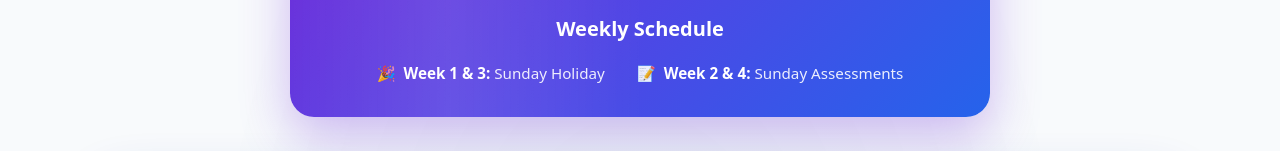
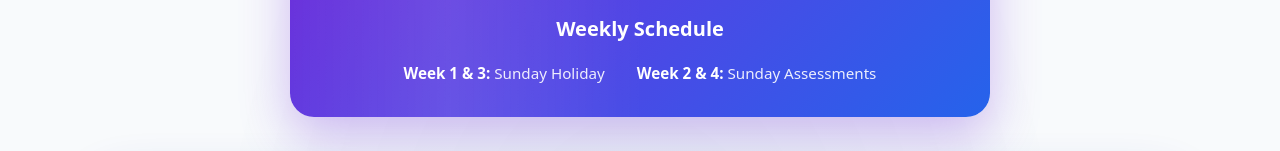
Before and after one commit to tonysharath19/UPASHIKSHA, a plain HTML site: page index.html in a window 1280 px wide. Shown: the part 6106-6257 px from the top of the page. Drawn offline with Linux system fonts and the light colour scheme.

Commit message:
Second commit

```diff
--- a/index.html
+++ b/index.html
@@ -1169,8 +1169,8 @@ html[data-theme="light"] .about-card-icon svg {
           <div class="weekly-info-icon">📅</div>
           <h3 class="weekly-info-title">Weekly Schedule</h3>
           <div class="weekly-info-content">
-            <div class="weekly-item"><span>🎉</span><span><strong>Week 1 & 3:</strong> Sunday Holiday</span></div>
-            <div class="weekly-item"><span>📝</span><span><strong>Week 2 & 4:</strong> Sunday Assessments</span></div>
+            <div class="weekly-item"><span><strong>Week 1 & 3:</strong> Sunday Holiday</span></div>
+            <div class="weekly-item"><span><strong>Week 2 & 4:</strong> Sunday Assessments</span></div>
           </div>
         </div>
         <div class="cta-banner reveal">
```
